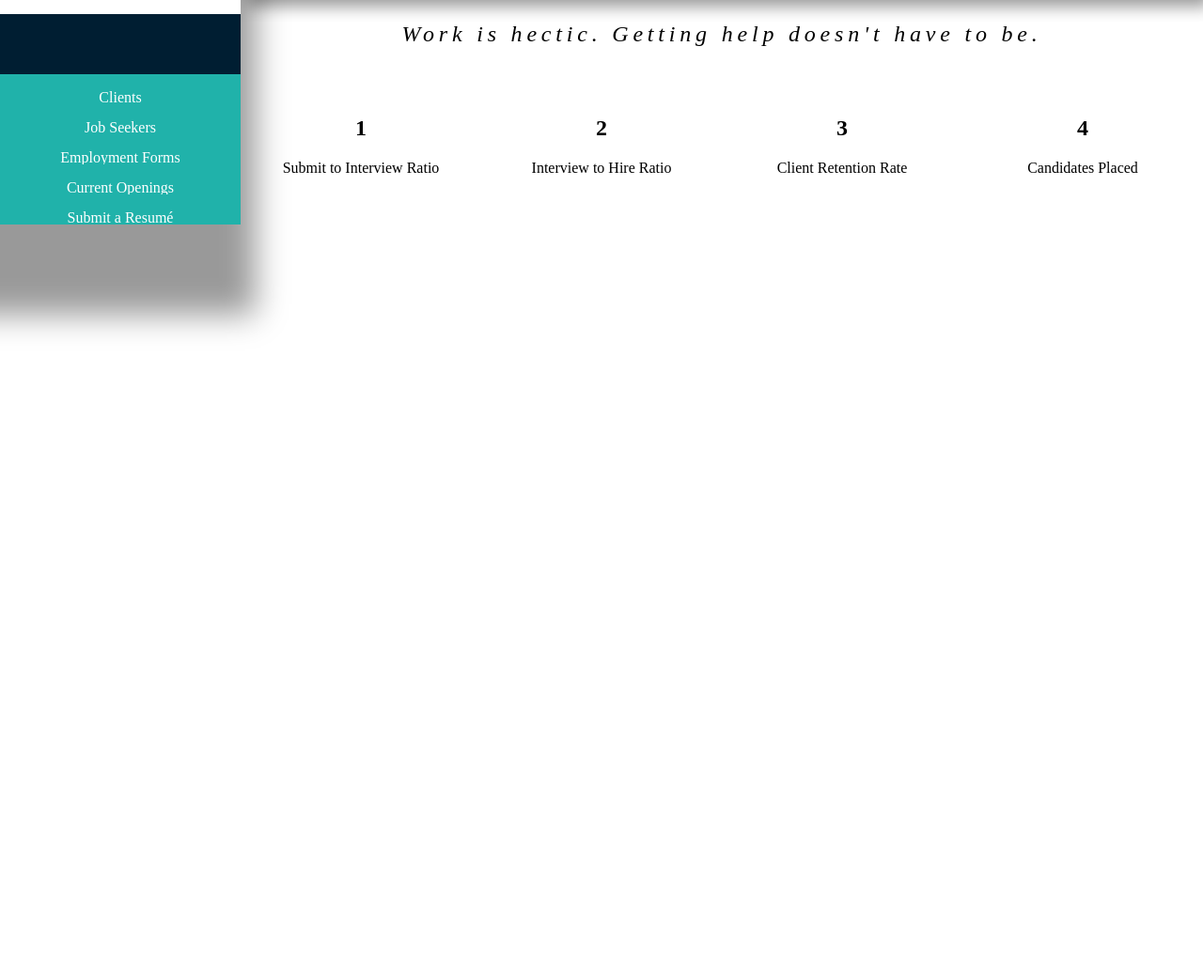
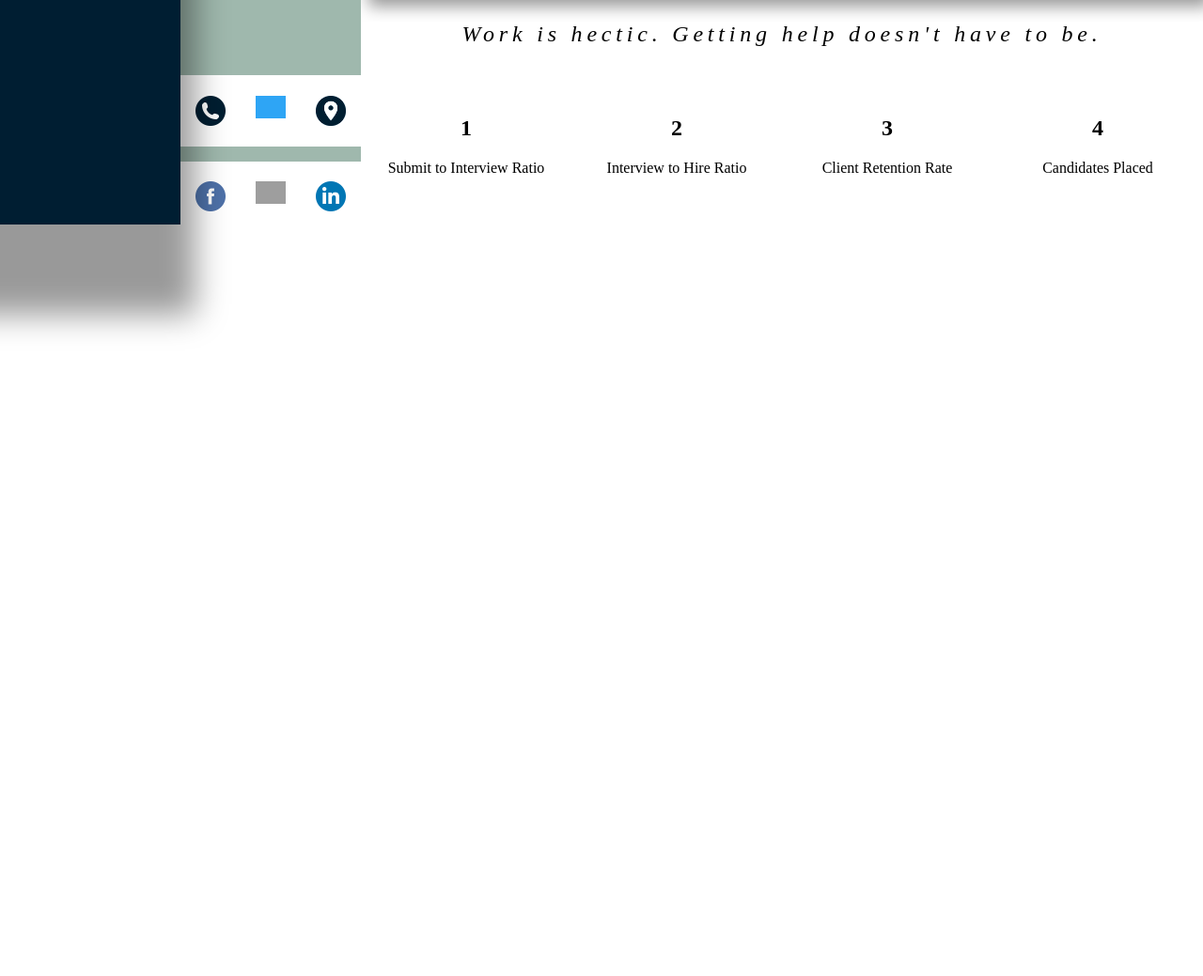
Before and after one commit to JacobSampson/lotustechnical.com, a PHP site: page / in a window 1280 px wide. Shown: the part 561-1600 px from the top of the page at 94% size. Run offline with PHP 8.4, Linux system fonts and the light colour scheme; grey boxes are pictures that could not be loaded.

Commit message:
Updated nav positioning and look

```diff
--- a/src/index.html
+++ b/src/index.html
@@ -11,8 +11,30 @@
 </head>
 <body>
     <nav>
+        <div class="nav-main">
             <div class="nav-logo">
                     <img id="logo-technical" src="resources/logo-technical.png">
+            </div>
+        </div>
+        <div class="nav-side">
+            <div class="nav-internal-links">
+                <ul>
+                    <li id="link-clients" class="nav-internal-link">
+                        <p>Clients</p>
+                    </li>
+                    <li id="link-job-seekers" class="nav-internal-link">
+                        <p>Job Seekers</p>
+                    </li>
+                    <li id="link-employment-forms" class="nav-internal-link">
+                        <p>Employment Forms</p>
+                    </li>
+                    <li id="link-openings" class="nav-internal-link">
+                        <p>Current Openings</p>
+                    </li>
+                    <li id="link-resume" class="nav-internal-link">
+                        <p>Submit a Resum&eacute;</p>
+                    </li>
+                </ul>
             </div>
             <div class="nav-external-links">
                 <ul>
@@ -52,26 +74,7 @@
                     </li>
                 </ul>
             </div>
-        <div class="nav-internal-links">
-            <ul>
-                <li id="link-clients" class="nav-internal-link">
-                    <p>Clients</p>
-                </li>
-                <li id="link-job-seekers" class="nav-internal-link">
-                    <p>Job Seekers</p>
-                </li>
-                <li id="link-employment-forms" class="nav-internal-link">
-                    <p>Employment Forms</p>
-                </li>
-                <li id="link-openings" class="nav-internal-link">
-                    <p>Current Openings</p>
-                </li>
-                <li id="link-resume" class="nav-internal-link">
-                    <p>Submit a Resum&eacute;</p>
-                </li>
-            </ul>
         </div>
-
     </nav>
     <main>
     </main>
--- a/src/style.css
+++ b/src/style.css
@@ -6,8 +6,9 @@ body {
 
 main {
   position: absolute;
-  width: 80%;
+  width: 70%;
   height: 200vh;
+  right: 0;
   background-color: white;
 }
 
@@ -65,7 +66,16 @@ nav {
   left: 0;
   top: 0;
   height: 100%;
-  width: 20%;
+  width: 30%;
+  z-index: 10;
+}
+
+.nav-main {
+  position: absolute;
+  left: 0;
+  top: 0;
+  height: 100%;
+  width: 50%;
   z-index: 10;
   background-color: #1fc8db;
   background-image: linear-gradient(141deg, #9fb8ad 0%, #001e32 51%, #001e32 75%);
@@ -75,7 +85,7 @@ nav {
 
 .nav-logo {
   position: absolute;
-  padding: 5em;
+  padding: 10%;
 }
 
 .nav-logo img {
@@ -87,11 +97,17 @@ nav {
   cursor: pointer;
 }
 
+.nav-side {
+  position: absolute;
+  width: 50%;
+  right: 0;
+  height: 100%;
+}
+
 .nav-external-links {
   position: absolute;
-  top: 40%;
-  right: -0%;
   width: 100%;
+  bottom: -2%;
   display: -webkit-box;
   display: -ms-flexbox;
   display: flex;
@@ -112,18 +128,19 @@ nav {
   -webkit-box-pack: center;
       -ms-flex-pack: center;
           justify-content: center;
-  margin: 1em;
+  margin: 0.5em;
   margin-left: 0;
-  padding: 0;
+  padding: 3% 0;
   width: 100%;
   list-style: none;
   background-color: white;
 }
 
 .nav-external-link {
-  margin: 2em;
-  width: 5vh;
-  height: 5vh;
+  margin: 1em;
+  width: 4vh;
+  height: 4vh;
+  padding: 0;
   -webkit-transition: 0.5s;
   transition: 0.5s;
 }
@@ -145,8 +162,8 @@ nav {
 
 .nav-external-link:hover img {
   top: 0;
-  -webkit-transform: translateY(-10%);
-          transform: translateY(-10%);
+  -webkit-transform: translateY(-1.5vh);
+          transform: translateY(-1.5vh);
 }
 
 .color-filter {
@@ -156,9 +173,15 @@ nav {
 
 .nav-internal-links {
   position: absolute;
+  display: -webkit-box;
+  display: -ms-flexbox;
+  display: flex;
+  right: 0;
   bottom: 0%;
   width: 100%;
+  height: 100%;
   text-align: center;
+  background-color: #9fb8ad;
 }
 
 .nav-internal-links ul {
@@ -176,11 +199,10 @@ nav {
 }
 
 .nav-internal-links ul li {
-  height: 4vh;
   width: 100%;
   -ms-flex-line-pack: center;
       align-content: center;
-  background-color: lightseagreen;
+  background-color: #9fb8ad;
   -webkit-transition: 0.25s;
   transition: 0.25s;
 }
@@ -195,8 +217,8 @@ nav {
 }
 
 .nav-internal-link:hover {
-  height: 10em;
-  background-color: lightgreen;
+  -webkit-filter: brightness(94%);
+          filter: brightness(94%);
   cursor: pointer;
 }
 /*# sourceMappingURL=style.css.map */
--- a/src/stylesheets/partials/_main.scss
+++ b/src/stylesheets/partials/_main.scss
@@ -1,7 +1,8 @@
 main {
     position: absolute;
-    width: 80%;
+    width: 70%;
     height: 200vh;
+    right: 0;
 
     background-color: white;
 }
```
Also changed, not shown: src/stylesheets/partials/_nav.scss (+33 -15 lines), 1 other file. Lines whose indentation alone changed are shown as unchanged.
